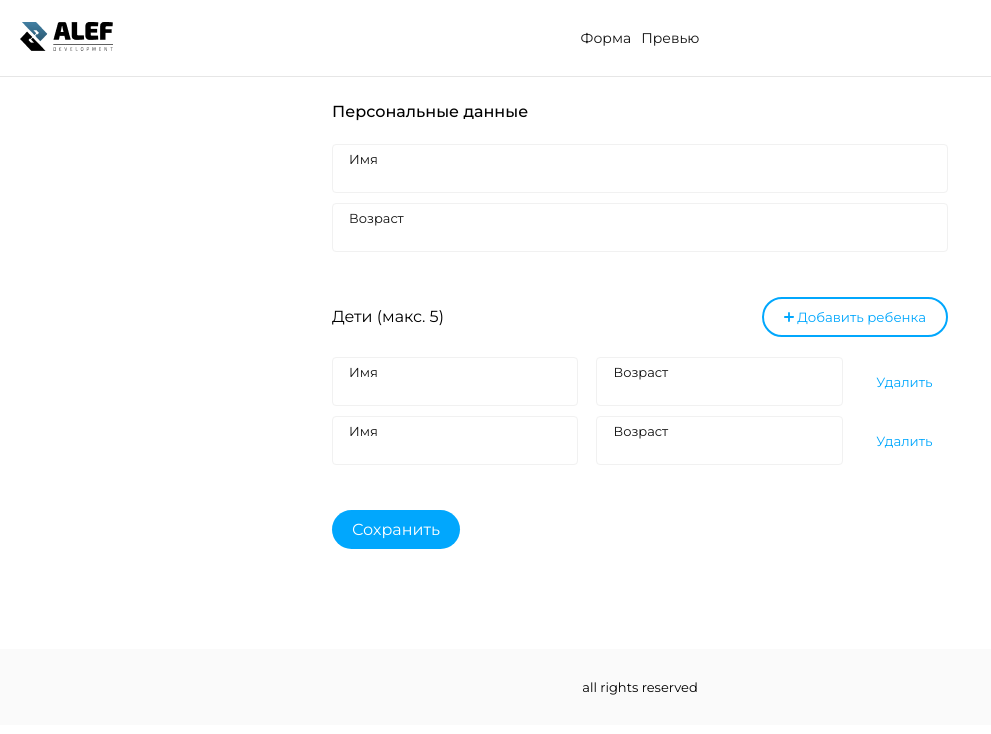
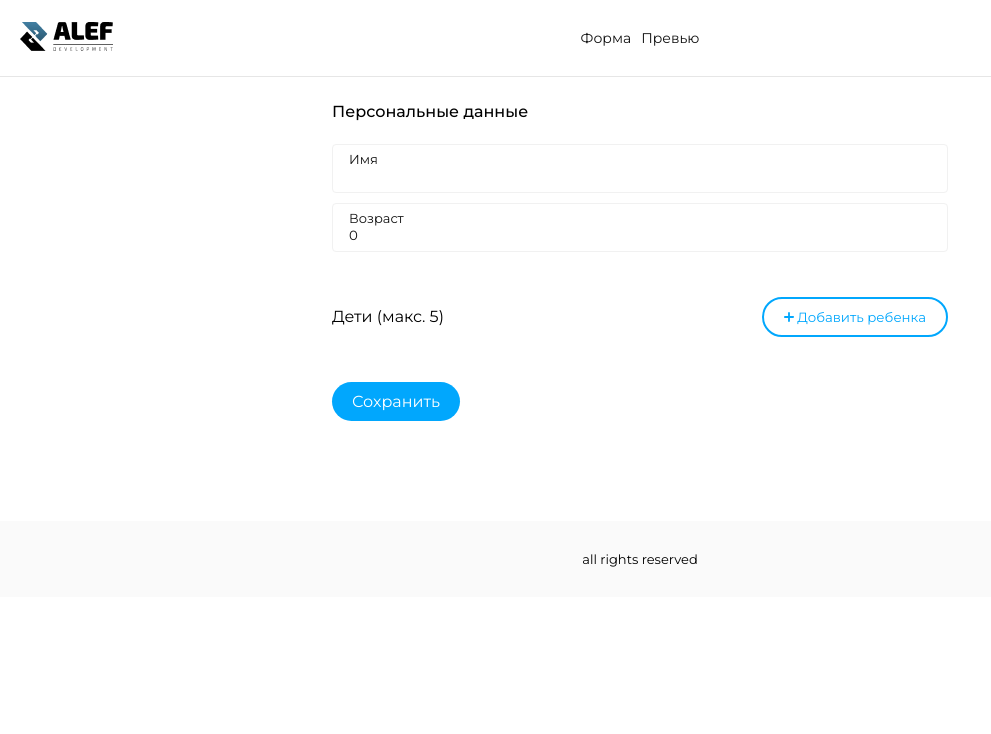
Before and after one commit to stasfr/alef-test, a Vue app: page / in a window 1280 px wide. Shown: the top 734 px of the page, without its empty margins (0-991 px from the left). Built offline with nearby package versions, Linux system fonts and the light colour scheme.

Commit message:
basic logic for childs add and remove

```diff
--- a/src/components/Form/FormComponent.vue
+++ b/src/components/Form/FormComponent.vue
@@ -1,17 +1,29 @@
 <template>
-  <form action="" class="form">
+  <form action="" class="form" @submit.prevent>
     <div class="form__personal personal">
       <h2 class="personal__title">Персональные данные</h2>
 
       <div class="personal__inputs">
         <div class="input__container">
           <div for="PersonName">Имя</div>
-          <input type="text" id="PersonName" name="PersonName" required />
+          <input
+            type="text"
+            id="PersonName"
+            name="PersonName"
+            required
+            v-model="person.name"
+          />
         </div>
 
         <div class="input__container">
           <div for="PersonAge">Возраст</div>
-          <input type="text" id="PersonAge" name="PersonAge" required />
+          <input
+            type="text"
+            id="PersonAge"
+            name="PersonAge"
+            required
+            v-model="person.age"
+          />
         </div>
       </div>
     </div>
@@ -19,25 +31,39 @@
     <div class="form__childs childs">
       <div class="childs__header">
         <h2 class="childs__title">Дети (макс. 5)</h2>
-        <button class="childs__btn">
-          <img src="/src/assets/icons/plus-svgrepo-com.svg" alt="" /> Добавить
-          ребенка
+        <button class="childs__btn" @click.prevent="addChild">
+          <img src="/src/assets/icons/plus-svgrepo-com.svg" alt="plus-sign" />
+          Добавить ребенка
         </button>
       </div>
 
       <div class="childs__body">
         <div class="childs__item" v-for="(child, index) in childs">
           <div class="input__container">
-            <div :for="child.name">Имя</div>
-            <input type="text" :id="child.name" :name="child.name" required />
+            <div :for="`name${index}`">Имя</div>
+            <input
+              type="text"
+              :id="`name${index}`"
+              :name="`name${index}`"
+              v-model="childs[index].name"
+              required
+            />
           </div>
 
           <div class="input__container">
-            <div :for="child.name">Возраст</div>
-            <input type="text" :id="child.name" :name="child.name" required />
+            <div :for="`age${index}`">Возраст</div>
+            <input
+              type="text"
+              :id="`age${index}`"
+              :name="`age${index}`"
+              v-model="childs[index].age"
+              required
+            />
           </div>
 
-          <button class="childs__item-btn">Удалить</button>
+          <button class="childs__item-btn" @click.prevent="deleteChild(index)">
+            Удалить
+          </button>
         </div>
       </div>
     </div>
@@ -49,18 +75,24 @@
 import { defineComponent, ref } from "vue";
 import Child from "@/types/child";
 import Person from "@/types/person";
-import PlusIcon from "@/assets/icons/plus-svgrepo-com.svg";
 
 export default defineComponent({
   name: "FormComponent",
   setup() {
-    const childs = ref<Child[]>([
-      { name: "Ребенок 1", age: 5 },
-      { name: "Ребенок 2", age: 10 },
-    ]);
-    const person = ref<Person>();
+    const childs = ref<Child[]>([]);
+    const person = ref<Person>({ name: "", age: 0 });
 
-    return { childs };
+    function addChild(): void {
+      if (childs.value.length < 5) {
+        childs.value.push({ name: "", age: 0 });
+      }
+    }
+
+    function deleteChild(index: number): void {
+      childs.value.splice(index, 1);
+    }
+
+    return { childs, person, addChild, deleteChild };
   },
 });
 </script>
```
